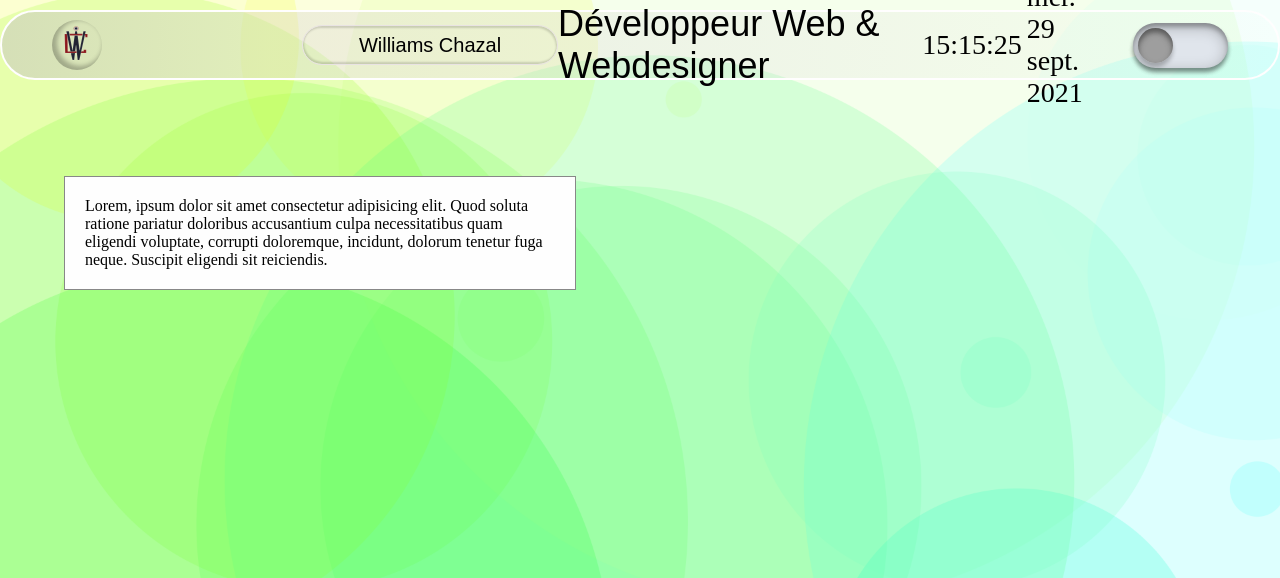
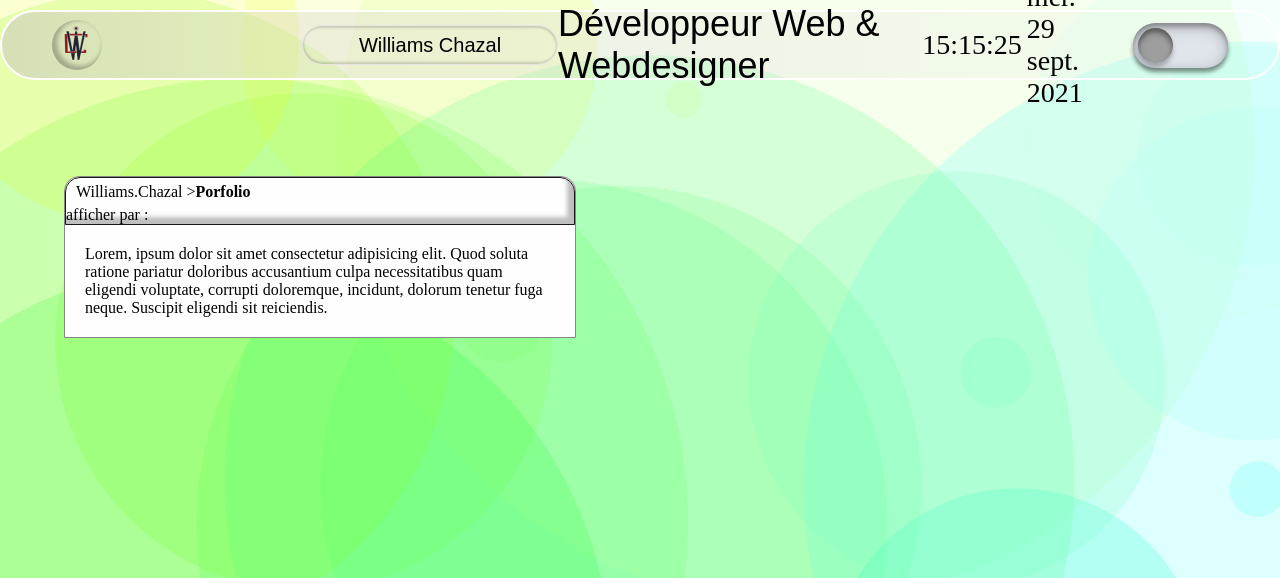
Before and after one commit to WilliamsChazal/portfolio_v2, a PHP site: page /includes/accueil.php in a window 1280 px wide. Shown: the top 578 px of the page. Run offline with PHP 8.4, Linux system fonts and the light colour scheme; style sheets or scripts are compiled from the project's sources; some web fonts are replaced; grey boxes are pictures that could not be loaded.

Commit message:
W modal projet

```diff
--- a/includes/projets.php
+++ b/includes/projets.php
@@ -1,7 +1,11 @@
 <div class="list_projet">
 
     <div class='modal-content' >
-
+        <div>
+            <span><h3>Williams.Chazal ><strong>Porfolio</strong></span> </h3>
+            <span>afficher par :</span>
+            <span class='close'></span>
+    </div>
         <p>Lorem, ipsum dolor sit amet consectetur adipisicing elit. Quod soluta ratione pariatur doloribus accusantium culpa necessitatibus quam eligendi voluptate, corrupti doloremque, incidunt, dolorum tenetur fuga neque. Suscipit eligendi sit reiciendis.</p></div>
 
 </div>
--- a/styles/projets.css
+++ b/styles/projets.css
@@ -17,12 +17,52 @@
 }
 
 .modal-content {
+  display: -webkit-box;
+  display: -ms-flexbox;
+  display: flex;
   background-color: #fefefe;
   margin: 15% auto;
   /* 15% from the top and centered */
-  padding: 20px;
+  /* padding: 20px; */
+  /* padding: 0px 20px 20px 20px; */
   border: 1px solid #888;
   width: 80%;
   /* Could be more or less, depending on screen size */
+  border-radius: 15px 15px 0px 0px;
+  -webkit-box-orient: vertical;
+  -webkit-box-direction: normal;
+      -ms-flex-direction: column;
+          flex-direction: column;
+}
+
+.modal-content div {
+  width: 100%;
+  margin-bottom: 20px;
+  border: red solid 1px;
+  display: inline-block;
+  z-index: 11;
+  background: -webkit-gradient(linear, left top, left bottom, from(rgba(255, 255, 255, 0.42)), to(rgba(255, 255, 255, 0.55)));
+  background: linear-gradient(180deg, rgba(255, 255, 255, 0.42) 0%, rgba(255, 255, 255, 0.55) 100%);
+  border: 1px solid #181818;
+  -webkit-box-sizing: border-box;
+          box-sizing: border-box;
+  -webkit-box-shadow: inset -7px -7px 4px rgba(0, 0, 0, 0.25);
+          box-shadow: inset -7px -7px 4px rgba(0, 0, 0, 0.25);
+  border-radius: 15px 15px 0px 0px;
+}
+
+.modal-content div span {
+  -webkit-box-orient: horizontal;
+  -webkit-box-direction: normal;
+      -ms-flex-direction: row;
+          flex-direction: row;
+}
+
+.modal-content div h3 {
+  padding: 5px 10px 5px;
+}
+
+.modal-content p {
+  padding: 0px 20px 20px 20px;
 }
 /*# sourceMappingURL=projets.css.map */
--- a/styles/projets.scss
+++ b/styles/projets.scss
@@ -10,9 +10,38 @@
 
 }
 .modal-content {
+  display: flex;
     background-color: #fefefe;
     margin: 15% auto; /* 15% from the top and centered */
-    padding: 20px;
+    /* padding: 20px; */
+    /* padding: 0px 20px 20px 20px; */
     border: 1px solid #888;
     width: 80%; /* Could be more or less, depending on screen size */
+    border-radius: 15px 15px 0px 0px;
+    flex-direction: column;
+
+      div{
+        width: 100%;
+
+        margin-bottom: 20px;
+        border: red solid 1px;
+        display: inline-block;
+        z-index: 11;
+        background: linear-gradient(180deg, rgba(255, 255, 255, 0.42) 0%, rgba(255, 255, 255, 0.55) 100%);
+        border: 1px solid #181818;
+        box-sizing: border-box;
+        box-shadow: inset -7px -7px 4px rgba(0, 0, 0, 0.25);
+        border-radius: 15px 15px 0px 0px;
+          span{
+            flex-direction: row;
+          }
+
+              h3{
+                padding: 5px 10px 5px;
+
+              }
+      }
+      p{
+        padding: 0px 20px 20px 20px;
+      }
   }
```
Also changed, not shown: 1 other file.
